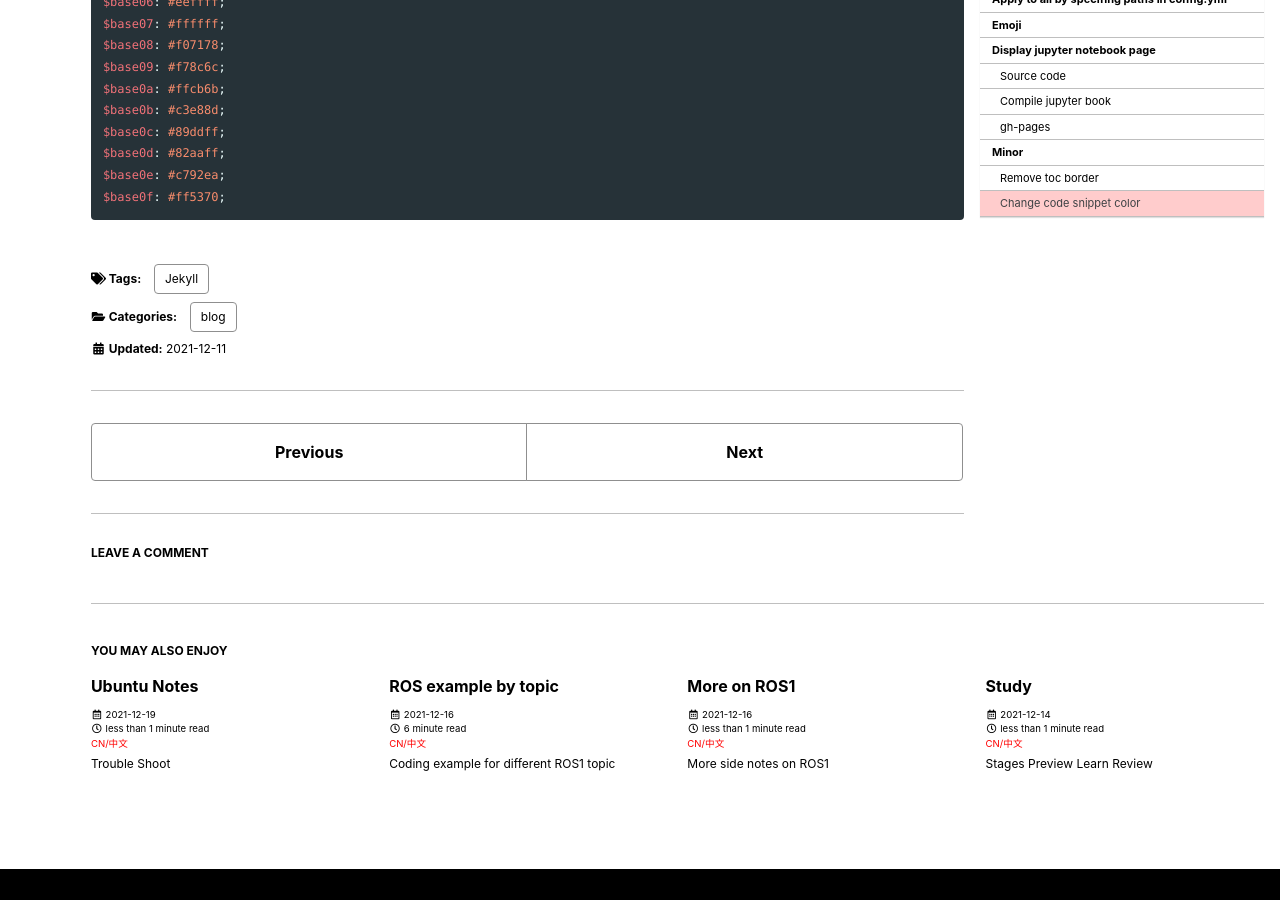
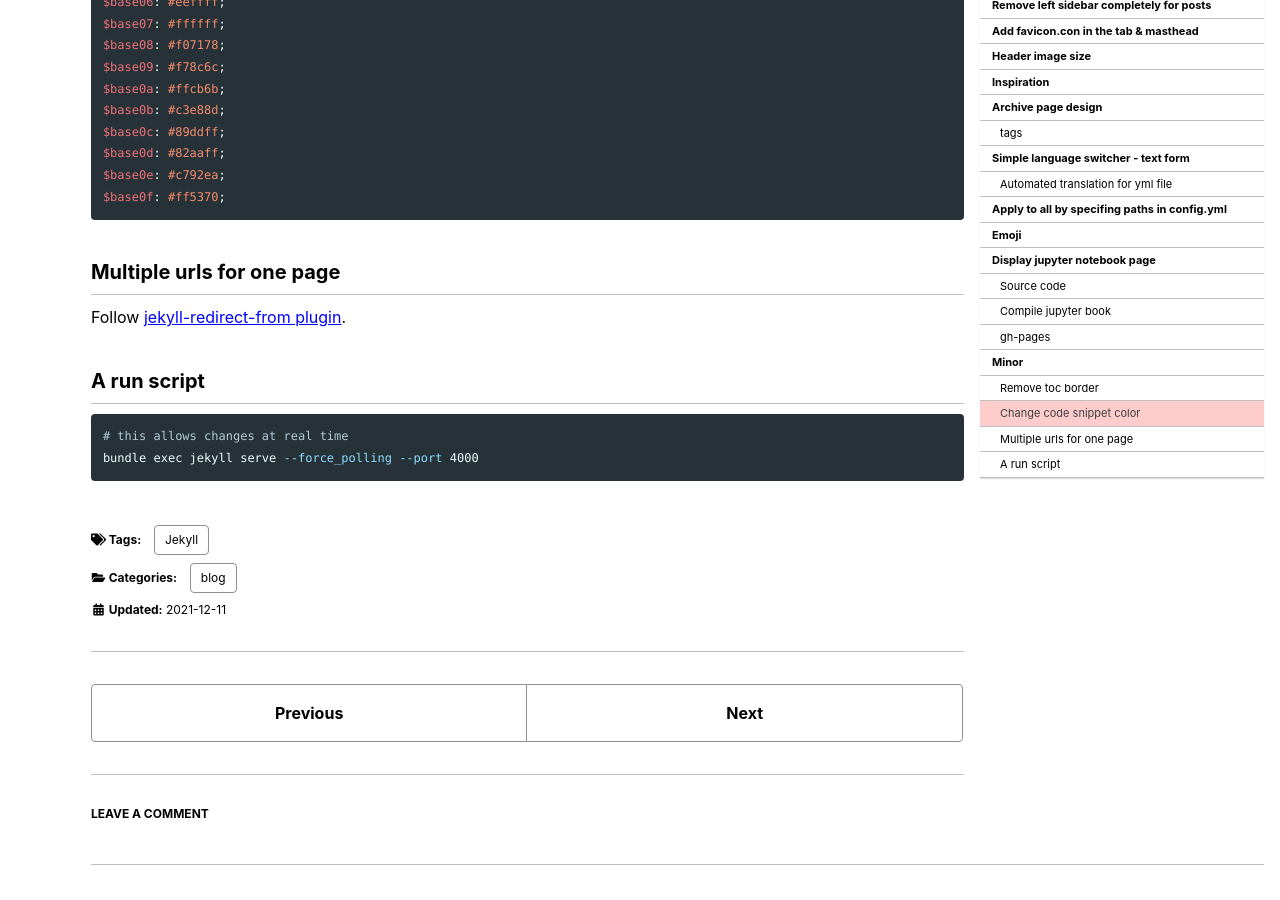
Before and after one commit to postsent/postsent.github.io, a Jekyll site: the page built from _posts/jeykll/2021-12-11-Jekyll-custom.md, in a window 1280 px wide and 900 px high, scrolled down 7659 px. Built offline with Jekyll 4.4.1, drawn with Linux system fonts in a browser that asks for light colours; cached includes are drawn as plain includes; emoji names are drawn with the system emoji font; comment, search, counter and statistics services are not loaded.

Commit message:
update run script & redirect_from plugin

````diff
--- a/_posts/jeykll/2021-12-11-Jekyll-custom.md
+++ b/_posts/jeykll/2021-12-11-Jekyll-custom.md
@@ -315,3 +315,13 @@ $base0d: #82aaff;
 $base0e: #c792ea;
 $base0f: #ff5370;
 ```
+
+## Multiple urls for one page
+Follow [jekyll-redirect-from plugin](https://github.com/jekyll/jekyll-redirect-from).
+
+## A run script
+
+```bash
+# this allows changes at real time
+bundle exec jekyll serve --force_polling --port 4000
+```
````
